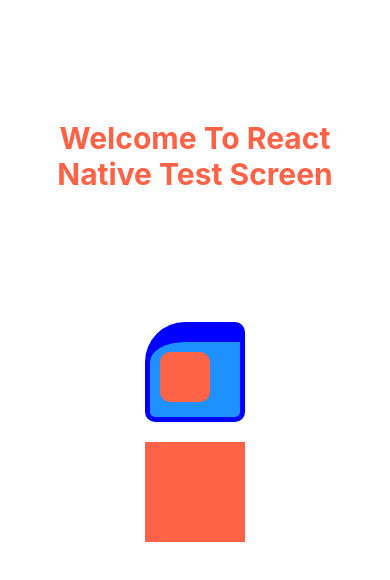
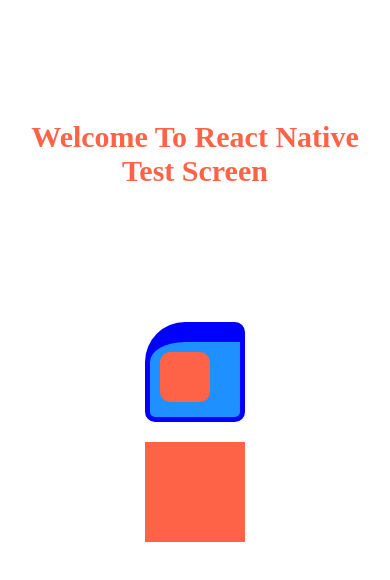
Before and after one commit to anirudh-mk/react-native-welcome-screen, a React Native app: screen / in a window 390 px wide. Shown: the top 580 px of the page. Built offline with nearby package versions, Linux system fonts and the light colour scheme.

Commit message:
Welcome font component created

```diff
--- /dev/null
+++ b/app/components/WelcomText.js
@@ -0,0 +1,24 @@
+import React from 'react'
+
+import { Text, View, StyleSheet, Platform } from 'react-native'
+
+function WelcomText({ children }) {
+  return (
+    <Text style={styles.text}>{children}</Text>
+  )
+}
+const styles = StyleSheet.create({
+    text:{
+        position:'absolute',
+        top:100,
+        color:'tomato',
+        fontFamily: Platform.OS === "android" ? "Roboto" : "Avenir",
+        fontSize:30,
+        fontWeight:'bold',
+        textAlign:'center',
+        textTransform:"capitalize",
+        padding:20,
+    }
+})
+
+export default WelcomText
--- a/app/screens/TestScreen.js
+++ b/app/screens/TestScreen.js
@@ -1,10 +1,13 @@
 import React from 'react'
 import {View,StyleSheet, Text} from 'react-native'
+
+import WelcomText from '../components/WelcomText'
+
 
 function TestScreen() {
   return (
     <View style={styles.container}>
-        <Text style={styles.WelcomeText}>Welcome to react native test screen</Text>
+        <WelcomText>Welcome to react native test screen</WelcomText>
         <View style={styles.box}>
             <View style={styles.innerBox}></View>
         </View>
@@ -45,16 +48,6 @@
         height:100,
         backgroundColor:"tomato",
     },
-    WelcomeText:{
-        position:'absolute',
-        top:100,
-        color:'tomato',
-        fontSize:30,
-        fontWeight:'bold',
-        textAlign:'center',
-        textTransform:"capitalize",
-        padding:20,
-    }
 })
 
 export default TestScreen
```
